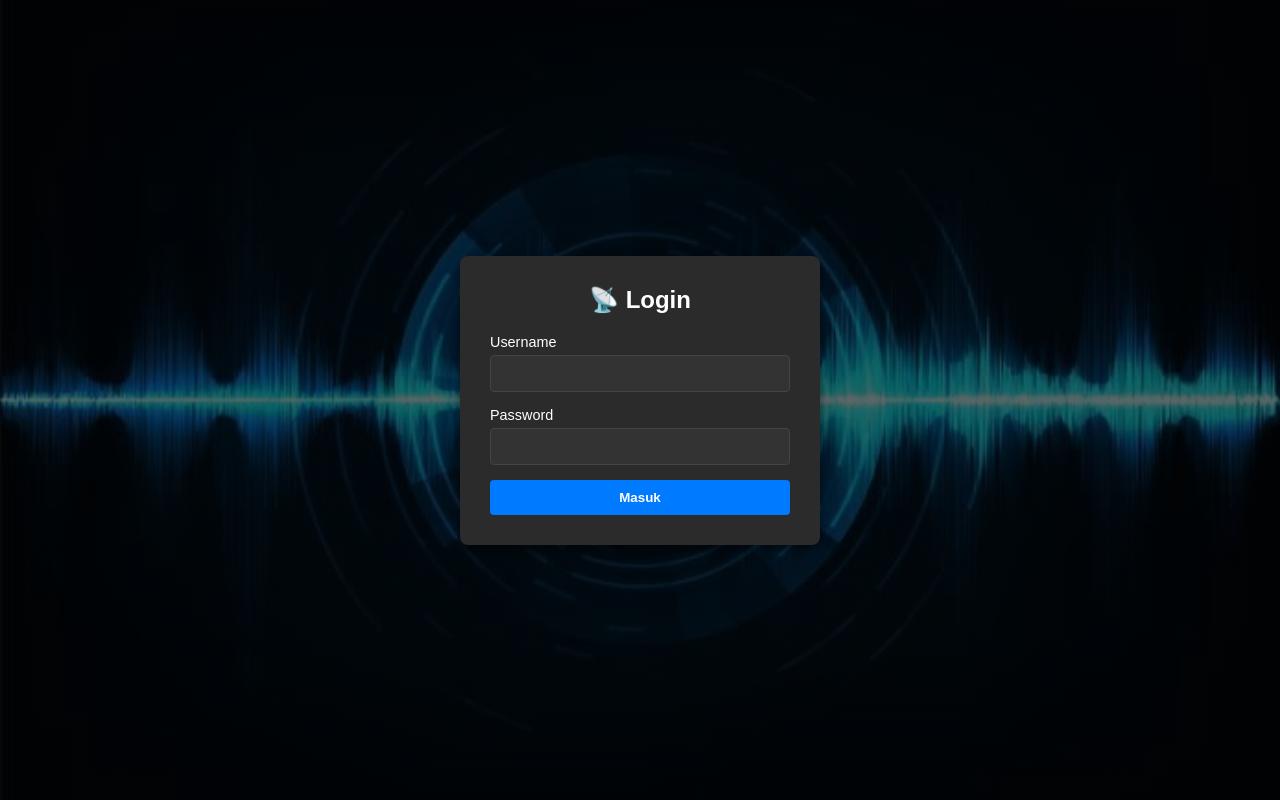
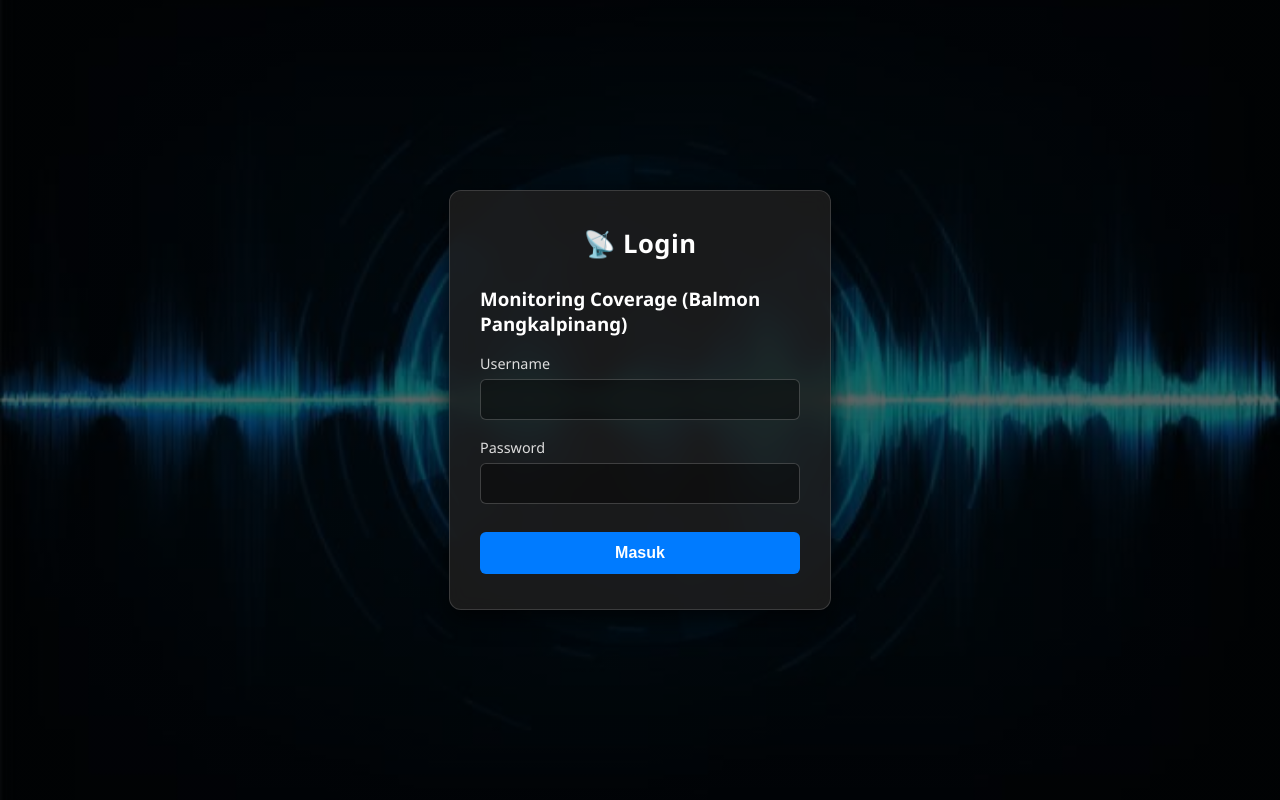
Before and after one commit to ymrna/monitoringcoverage, a FastAPI app: page /login in a window 1280 px wide. Run offline with FastAPI, Linux system fonts and the light colour scheme; some libraries are stand-ins or nearby versions.

Commit message:
Update login page

```diff
--- a/app/static/style.css
+++ b/app/static/style.css
@@ -214,3 +214,97 @@ th,td{
  max-height:300px; /* bisa disesuaikan */
  overflow:auto;
 }
+
+/* ================= LOGIN PAGE ================= */
+.login-body {
+    font-family: 'Segoe UI', Tahoma, Geneva, Verdana, sans-serif;
+    /* Lapisan hitam transparan (overlay) + Gambar background */
+    background: linear-gradient(rgba(0, 0, 0, 0.6), rgba(0, 0, 0, 0.6)),
+            url('/static/bg-login.jpg') no-repeat center center fixed;
+    background-size: cover;
+    color: #fff;
+    display: flex;
+    justify-content: center;
+    align-items: center;
+    height: 100vh;
+    margin: 0;
+}
+
+.login-card {
+    background-color: rgba(30, 30, 30, 0.85);
+    backdrop-filter: blur(10px); /* Efek blur transparan modern */
+    padding: 35px 30px;
+    border-radius: 12px;
+    box-shadow: 0 8px 24px rgba(0, 0, 0, 0.7);
+    width: 320px;
+    border: 1px solid rgba(255, 255, 255, 0.15);
+}
+
+.login-card h2 {
+    margin-top: 0;
+    text-align: center;
+    margin-bottom: 25px;
+    font-size: 1.6em;
+    letter-spacing: 0.5px;
+}
+
+.login-card .form-group {
+    margin-bottom: 18px;
+}
+
+.login-card .form-group label {
+    display: block;
+    margin-bottom: 6px;
+    font-size: 0.9em;
+    color: #ddd;
+}
+
+.login-card .form-group input {
+    width: 100%;
+    padding: 11px 12px;
+    box-sizing: border-box;
+    border: 1px solid rgba(255, 255, 255, 0.2);
+    border-radius: 6px;
+    background-color: rgba(0, 0, 0, 0.4);
+    color: #fff;
+    font-size: 0.95em;
+    outline: none;
+    transition: border-color 0.3s;
+}
+
+.login-card .form-group input:focus {
+    border-color: #007bff;
+}
+
+.login-card .btn-login {
+    width: 100%;
+    padding: 12px;
+    background-color: #007bff;
+    border: none;
+    border-radius: 6px;
+    color: white;
+    font-weight: bold;
+    font-size: 1em;
+    cursor: pointer;
+    transition: background-color 0.3s, transform 0.1s;
+    margin-top: 10px;
+}
+
+.login-card .btn-login:hover {
+    background-color: #0056b3;
+}
+
+.login-card .btn-login:active {
+    transform: scale(0.98);
+}
+
+.login-card .error-msg {
+    background-color: rgba(220, 53, 69, 0.2);
+    border: 1px solid #dc3545;
+    color: #ff8585;
+    padding: 8px 12px;
+    border-radius: 6px;
+    font-size: 0.85em;
+    margin-bottom: 18px;
+    text-align: center;
+}
--- a/app/templates/login.html
+++ b/app/templates/login.html
@@ -4,75 +4,13 @@
     <meta charset="UTF-8">
     <meta name="viewport" content="width=device-width, initial-scale=1.0">
     <title>Login - Monitoring Coverage</title>
-    <style>
-        body {
-            font-family: Arial, sans-serif;
-            background-color: #1a1a1a;
-            color: #fff;
-            display: flex;
-            justify-content: center;
-            align-items: center;
-            height: 100vh;
-            margin: 0;
-
-            background: linear-gradient(rgba(0, 0, 0, 0.6), rgba(0, 0, 0, 0.6)),
-            url('/static/bg-login.jpg') no-repeat center center fixed;
-            background-size: cover;
-        }
-        .login-card {
-            background-color: #2b2b2b;
-            padding: 30px;
-            border-radius: 8px;
-            box-shadow: 0 4px 10px rgba(0,0,0,0.5);
-            width: 300px;
-        }
-        .login-card h2 {
-            margin-top: 0;
-            text-align: center;
-            margin-bottom: 20px;
-        }
-        .form-group {
-            margin-bottom: 15px;
-        }
-        .form-group label {
-            display: block;
-            margin-bottom: 5px;
-            font-size: 0.9em;
-        }
-        .form-group input {
-            width: 100%;
-            padding: 10px;
-            box-sizing: border-box;
-            border: 1px solid #444;
-            border-radius: 4px;
-            background-color: #333;
-            color: #fff;
-        }
-        .btn-login {
-            width: 100%;
-            padding: 10px;
-            background-color: #007bff;
-            border: none;
-            border-radius: 4px;
-            color: white;
-            font-weight: bold;
-            cursor: pointer;
-        }
-        .btn-login:hover {
-            background-color: #0056b3;
-        }
-        .error-msg {
-            color: #ff6b6b;
-            font-size: 0.85em;
-            margin-bottom: 15px;
-            text-align: center;
-        }
-    </style>
+    <link rel="stylesheet" href="/static/style.css">
 </head>
-<body>
+<body class="login-body">
 
 <div class="login-card">
     <h2>📡 Login</h2>
+    <h3>Monitoring Coverage (Balmon Pangkalpinang)</h3>
     {% if error %}
         <div class="error-msg">{{ error }}</div>
     {% endif %}
```
